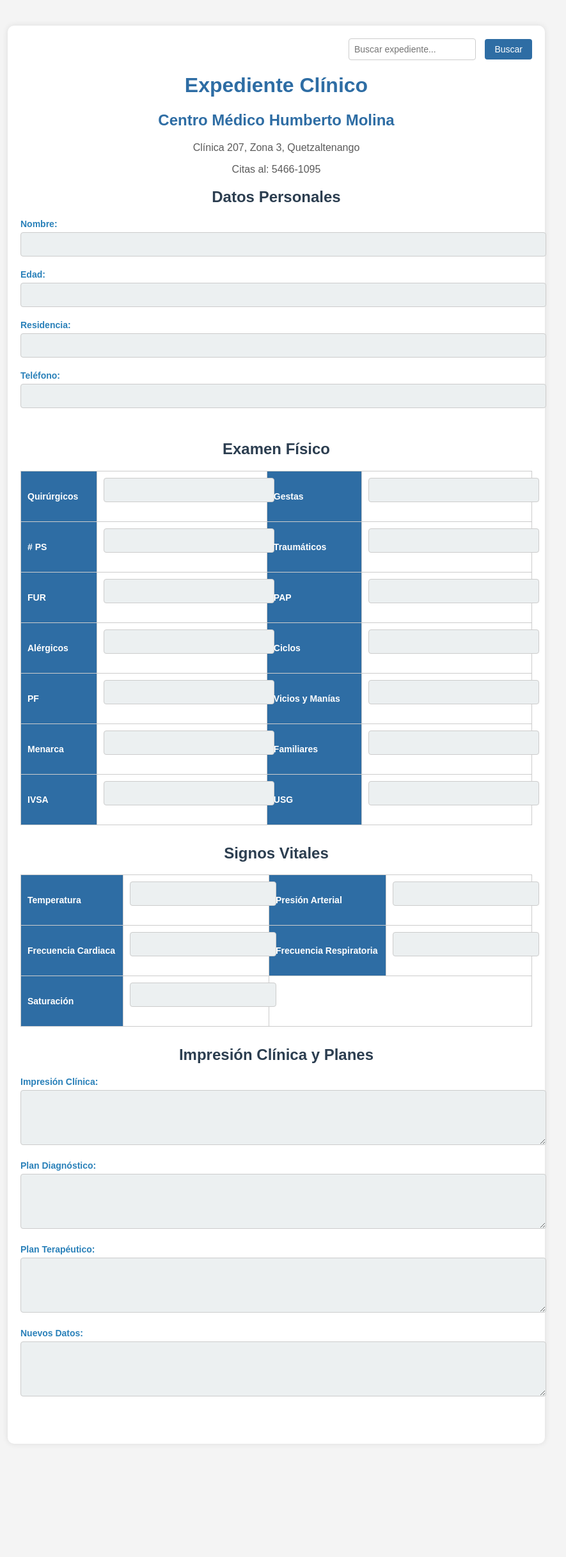
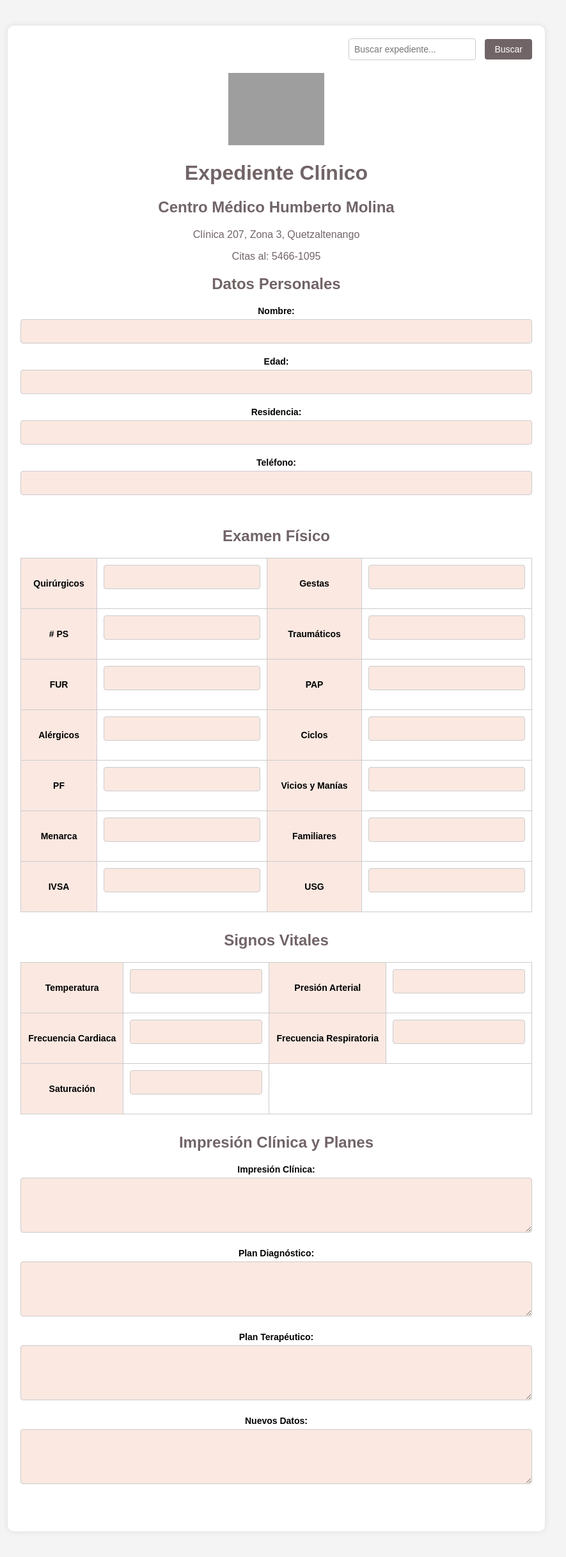
Before and after one commit to Kozukiannd/historial-clinico, a Django app: page / in a window 1280 px wide. Shown: the whole page at 64% size, without its empty margins (208-1093 px from the left). Before the commit the page ends 2183 px from the top, so only its background shows below. Run offline with Django 3.2, Linux system fonts and the light colour scheme; grey boxes are pictures that could not be loaded.

Commit message:
Cambie el HTML para la página.

```diff
--- a/blog/templates/blog/post_list.html
+++ b/blog/templates/blog/post_list.html
@@ -22,7 +22,7 @@
 
         h1, h2 {
             text-align: center;
-            color: #2e6da4;
+            color: #716467;
         }
 
         .section {
@@ -33,8 +33,9 @@
             font-weight: bold;
             display: block;
             margin-bottom: 5px;
-            color: #333;
+            color: #000;
             font-size: 14px;
+            text-align: center;
         }
 
         input[type="text"], input[type="date"], textarea {
@@ -44,6 +45,8 @@
             border: 1px solid #ccc;
             border-radius: 4px;
             font-size: 14px;
+            background-color: #fae8e1;
+            box-sizing: border-box;
         }
 
         textarea {
@@ -65,7 +68,7 @@
 
         .search-container button {
             padding: 8px 15px;
-            background-color: #2e6da4;
+            background-color: #716467;
             color: #fff;
             border: none;
             border-radius: 4px;
@@ -74,7 +77,17 @@
         }
 
         .search-container button:hover {
-            background-color: #204d74;
+            background-color: #564e5a;
+        }
+
+        .logo {
+            text-align: center;
+            margin-bottom: 20px;
+        }
+
+        .logo img {
+            max-width: 150px;
+            height: auto;
         }
 
         table {
@@ -89,13 +102,13 @@
 
         th, td {
             padding: 10px;
-            text-align: left;
+            text-align: center;
             font-size: 14px;
         }
 
         th {
-            background-color: #2e6da4;
-            color: #fff;
+            background-color: #fae8e1;
+            color: #000;
         }
     </style>
 </head>
@@ -107,116 +120,121 @@
             <button type="button">Buscar</button>
         </div>
 
+        <!-- Logo -->
+        <div class="logo">
+            <img src="https://encrypted-tbn0.gstatic.com/images?q=tbn:ANd9GcQDKZY1v1Sg6MW80uuFMGWgsWcVzMza8duIwg&s" alt="Logo">
+        </div>
+
         <h1>Expediente Clínico</h1>
         <h2>Centro Médico Humberto Molina</h2>
-        <p style="text-align:center; color: #5a5a5a;">Clínica 207, Zona 3, Quetzaltenango</p>
-        <p style="text-align:center; color: #5a5a5a;">Citas al: 5466-1095</p>
+        <p style="text-align:center; color: #716467;">Clínica 207, Zona 3, Quetzaltenango</p>
+        <p style="text-align:center; color: #716467;">Citas al: 5466-1095</p>
 
         <!-- Datos Personales -->
         <div class="section">
-            <h2 style="color:#2c3e50;">Datos Personales</h2>
-            <label for="nombre" style="color:#2980b9;">Nombre:</label>
-            <input type="text" id="nombre" name="nombre" style="background-color:#ecf0f1;">
+            <h2 style="color:#716467;">Datos Personales</h2>
+            <label for="nombre">Nombre:</label>
+            <input type="text" id="nombre" name="nombre">
 
-            <label for="edad" style="color:#2980b9;">Edad:</label>
-            <input type="text" id="edad" name="edad" style="background-color:#ecf0f1;">
+            <label for="edad">Edad:</label>
+            <input type="text" id="edad" name="edad">
 
-            <label for="residencia" style="color:#2980b9;">Residencia:</label>
-            <input type="text" id="residencia" name="residencia" style="background-color:#ecf0f1;">
+            <label for="residencia">Residencia:</label>
+            <input type="text" id="residencia" name="residencia">
 
-            <label for="telefono" style="color:#2980b9;">Teléfono:</label>
-            <input type="text" id="telefono" name="telefono" style="background-color:#ecf0f1;">
+            <label for="telefono">Teléfono:</label>
+            <input type="text" id="telefono" name="telefono">
         </div>
 
         <!-- Examen Físico -->
         <div class="section">
-            <h2 style="color:#2c3e50;">Examen Físico</h2>
+            <h2 style="color:#716467;">Examen Físico</h2>
 
             <table>
                 <tr>
                     <th>Quirúrgicos</th>
-                    <td><input type="text" style="width:100%; background-color:#ecf0f1;"></td>
+                    <td><input type="text"></td>
                     <th>Gestas</th>
-                    <td><input type="text" style="width:100%; background-color:#ecf0f1;"></td>
+                    <td><input type="text"></td>
                 </tr>
                 <tr>
                     <th># PS</th>
-                    <td><input type="text" style="width:100%; background-color:#ecf0f1;"></td>
+                    <td><input type="text"></td>
                     <th>Traumáticos</th>
-                    <td><input type="text" style="width:100%; background-color:#ecf0f1;"></td>
+                    <td><input type="text"></td>
                 </tr>
                 <tr>
                     <th>FUR</th>
-                    <td><input type="text" style="width:100%; background-color:#ecf0f1;"></td>
+                    <td><input type="text"></td>
                     <th>PAP</th>
-                    <td><input type="text" style="width:100%; background-color:#ecf0f1;"></td>
+                    <td><input type="text"></td>
                 </tr>
                 <tr>
                     <th>Alérgicos</th>
-                    <td><input type="text" style="width:100%; background-color:#ecf0f1;"></td>
+                    <td><input type="text"></td>
                     <th>Ciclos</th>
-                    <td><input type="text" style="width:100%; background-color:#ecf0f1;"></td>
+                    <td><input type="text"></td>
                 </tr>
                 <tr>
                     <th>PF</th>
-                    <td><input type="text" style="width:100%; background-color:#ecf0f1;"></td>
+                    <td><input type="text"></td>
                     <th>Vicios y Manías</th>
-                    <td><input type="text" style="width:100%; background-color:#ecf0f1;"></td>
+                    <td><input type="text"></td>
                 </tr>
                 <tr>
                     <th>Menarca</th>
-                    <td><input type="text" style="width:100%; background-color:#ecf0f1;"></td>
+                    <td><input type="text"></td>
                     <th>Familiares</th>
-                    <td><input type="text" style="width:100%; background-color:#ecf0f1;"></td>
+                    <td><input type="text"></td>
                 </tr>
                 <tr>
                     <th>IVSA</th>
-                    <td><input type="text" style="width:100%; background-color:#ecf0f1;"></td>
+                    <td><input type="text"></td>
                     <th>USG</th>
-                    <td><input type="text" style="width:100%; background-color:#ecf0f1;"></td>
+                    <td><input type="text"></td>
                 </tr>
             </table>
         </div>
 
         <!-- Signos Vitales -->
         <div class="section">
-            <h2 style="color:#2c3e50;">Signos Vitales</h2>
+            <h2 style="color:#716467;">Signos Vitales</h2>
 
             <table>
                 <tr>
                     <th>Temperatura</th>
-                    <td><input type="text" style="width:100%; background-color:#ecf0f1;"></td>
+                    <td><input type="text"></td>
                     <th>Presión Arterial</th>
-                    <td><input type="text" style="width:100%; background-color:#ecf0f1;"></td>
+                    <td><input type="text"></td>
                 </tr>
                 <tr>
                     <th>Frecuencia Cardiaca</th>
-                    <td><input type="text" style="width:100%; background-color:#ecf0f1;"></td>
+                    <td><input type="text"></td>
                     <th>Frecuencia Respiratoria</th>
-                    <td><input type="text" style="width:100%; background-color:#ecf0f1;"></td>
+                    <td><input type="text"></td>
                 </tr>
                 <tr>
                     <th>Saturación</th>
-                    <td><input type="text" style="width:100%; background-color:#ecf0f1;"></td>
+                    <td><input type="text"></td>
                 </tr>
             </table>
         </div>
 
         <!-- Impresión Clínica y Planes -->
         <div class="section">
-            <h2 style="color:#2c3e50;">Impresión Clínica y Planes</h2>
+            <h2 style="color:#716467;">Impresión Clínica y Planes</h2>
 
-            <label for="impresion" style="color:#2980b9;">Impresión Clínica:</label>
-            <textarea id="impresion" name="impresion" rows="4" style="background-color:#ecf0f1;"></textarea>
+            <label for="impresion">Impresión Clínica:</label>
+            <textarea id="impresion" name="impresion" rows="4"></textarea>
 
-            <label for="plan_diagnostico" style="color:#2980b9;">Plan Diagnóstico:</label>
-            <textarea id="plan_diagnostico" name="plan_diagnostico" rows="4" style="background-color:#ecf0f1;"></textarea>
+            <label for="plan_diagnostico">Plan Diagnóstico:</label>
+            <textarea id="plan_diagnostico" name="plan_diagnostico" rows="4"></textarea>
 
-            <label for="plan_terapeutico" style="color:#2980b9;">Plan Terapéutico:</label>
-            <textarea id="plan_terapeutico" name="plan_terapeutico" rows="4" style="background-color:#ecf0f1;"></textarea>
+            <label for="plan_terapeutico">Plan Terapéutico:</label>
+            <textarea id="plan_terapeutico" name="plan_terapeutico" rows="4"></textarea>
 
-            <label for="nuevos_datos" style="color:#2980b9;">Nuevos Datos:</label>
-            <textarea id="nuevos_datos" name="nuevos_datos" rows="4" style="background-color:#ecf0f1;"></textarea>
+            <label for="nuevos_datos">Nuevos Datos:</label>
+            <textarea id="nuevos_datos" name="nuevos_datos" rows="4"></textarea>
         </div>
     </div>
 </body>
```
